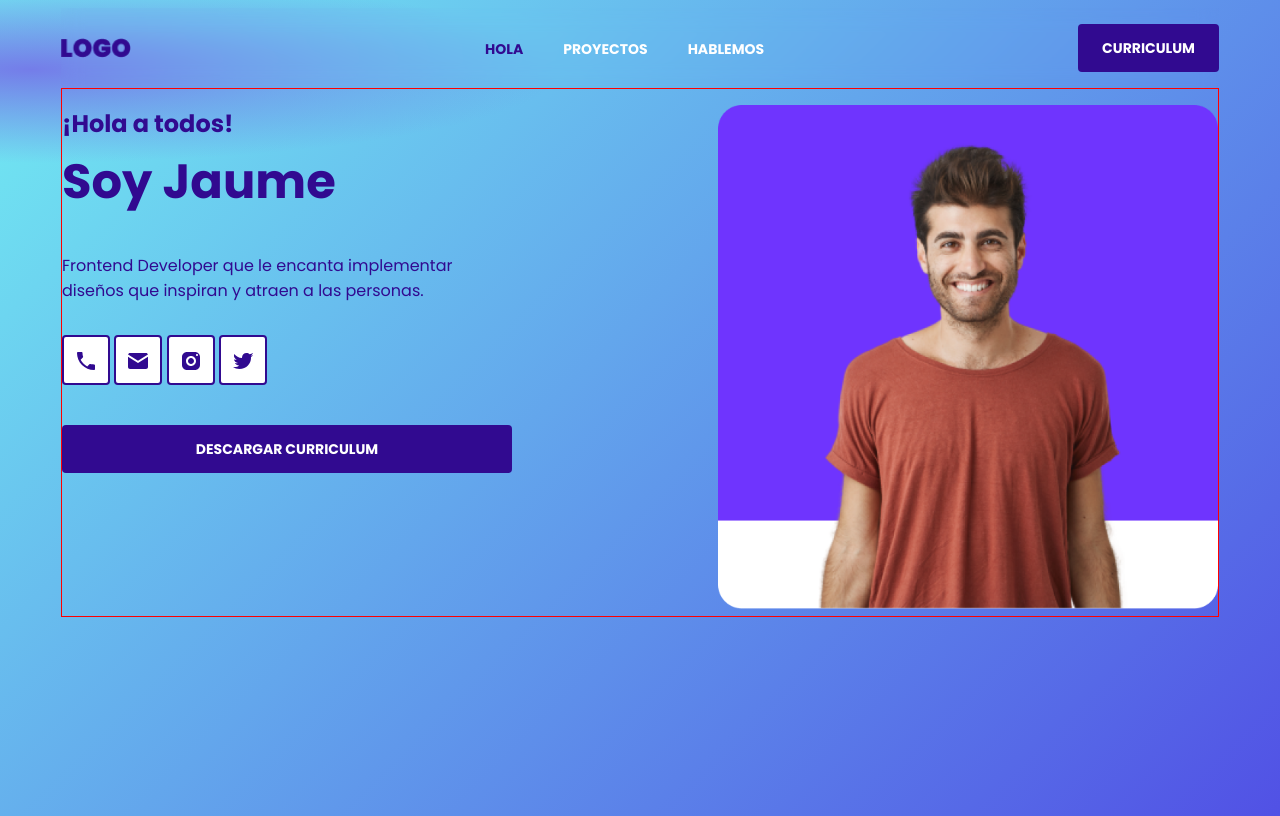
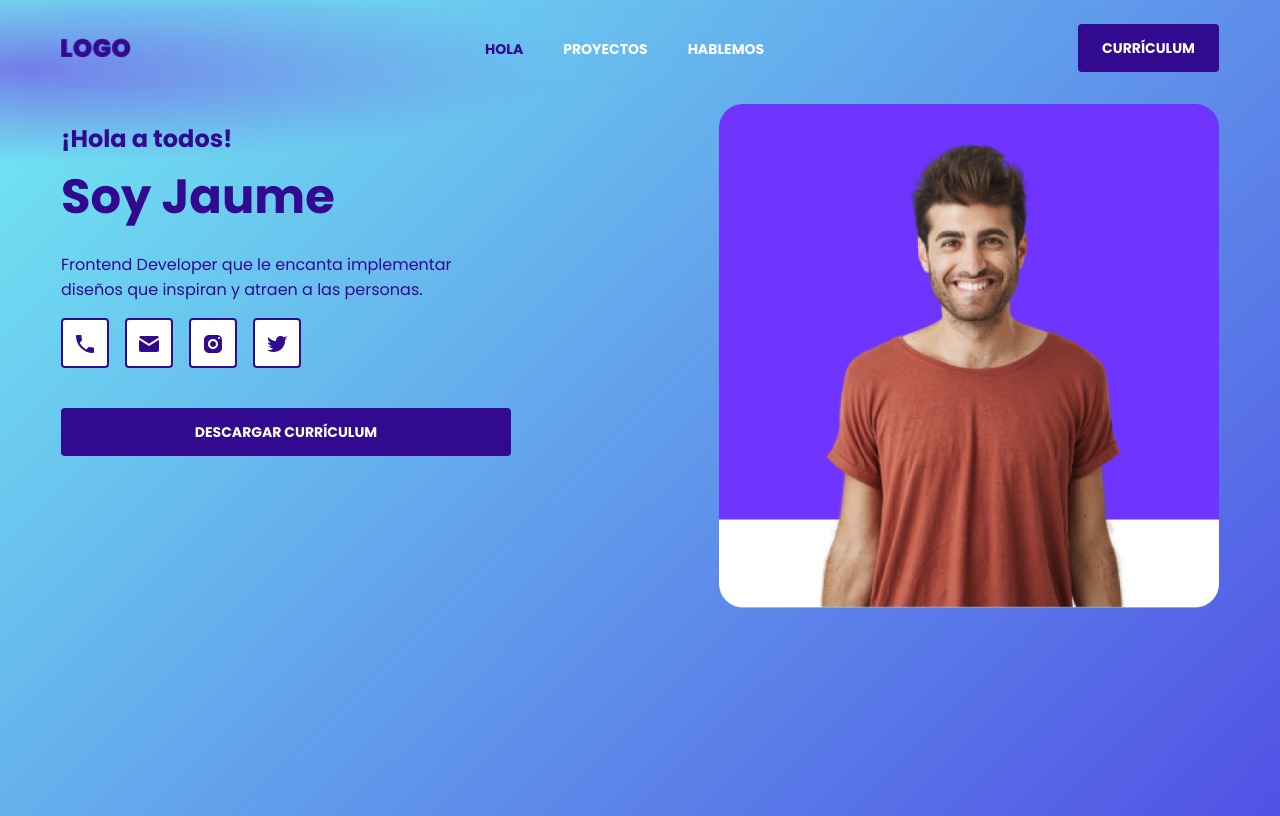
Before and after one commit to jmollericon/taller-portafolio, a plain HTML site: page index.html in a window 1280 px wide. Drawn offline with Linux system fonts and the light colour scheme.

Commit message:
:zap: improve some styles components

```diff
--- a/css/hero.css
+++ b/css/hero.css
@@ -1,11 +1,13 @@
 .hero {
-  border: 1px solid red;
   padding-block-start: 16px;
 }
 .hero-description {
   display: flex;
   flex-direction: column;
   gap: 16px;
+}
+.hero-description p {
+  margin: 0;
 }
 .hero-image {
   text-align: center;
@@ -16,10 +18,13 @@
 }
 /* .hero h1 span:nth-of-type(1) { */
 .hero h1 span:first-child {
+  padding-block-start: 16px;
   font: var(--headline5);
   display: block;
 }
 .hero-social {
+  display: flex;
+  gap: 16px;
   padding-block-end: 24px;
 }
 
--- a/index.html
+++ b/index.html
@@ -28,11 +28,11 @@
       </nav>
 
 
-      <button class="button">Curriculum</button>
+      <button class="button">Currículum</button>
     </header>
     <section class="hero" id="main">
       <div class="hero-image">
-        <img src="./images/user.png" width="338" height="330" alt="Imagen Usuario">
+        <img src="./images/user.png" width="325" height="330" alt="Imagen Usuario">
       </div>
       <div class="hero-description">
         <h1>
@@ -46,7 +46,7 @@
           <a class="button-icon" href="tel:1234567"><img src="./icons/icon-instagram.svg" alt=""></a>
           <a class="button-icon" href="tel:1234567"><img src="./icons/icon-twitter_squared.svg" alt=""></a>
         </div>
-        <a href="https://www.google.com" class="button">Descargar Curriculum</a>
+        <a href="https://www.google.com" class="button">Descargar Currículum</a>
       </div>
     </section>
   </div>
```
